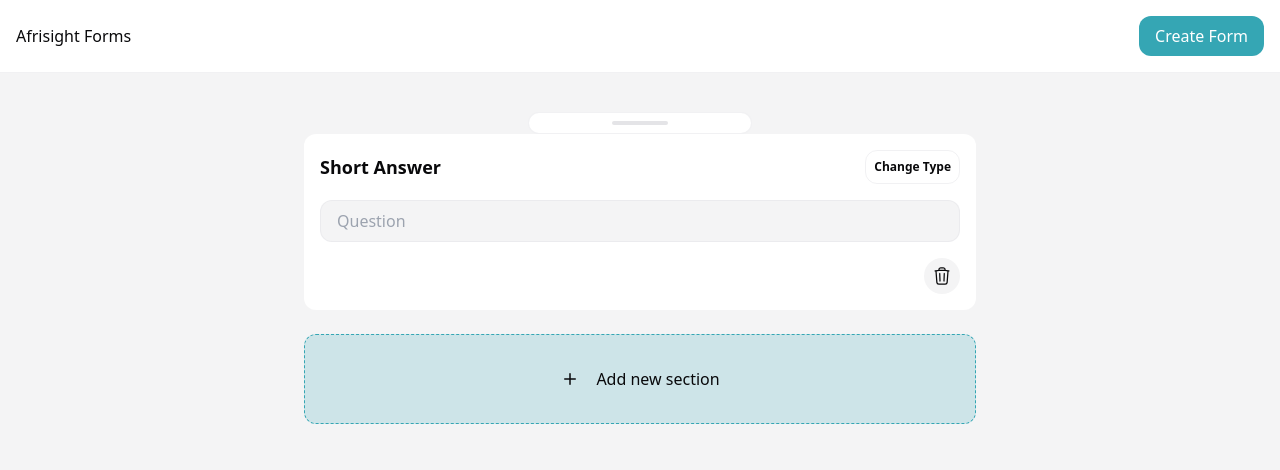
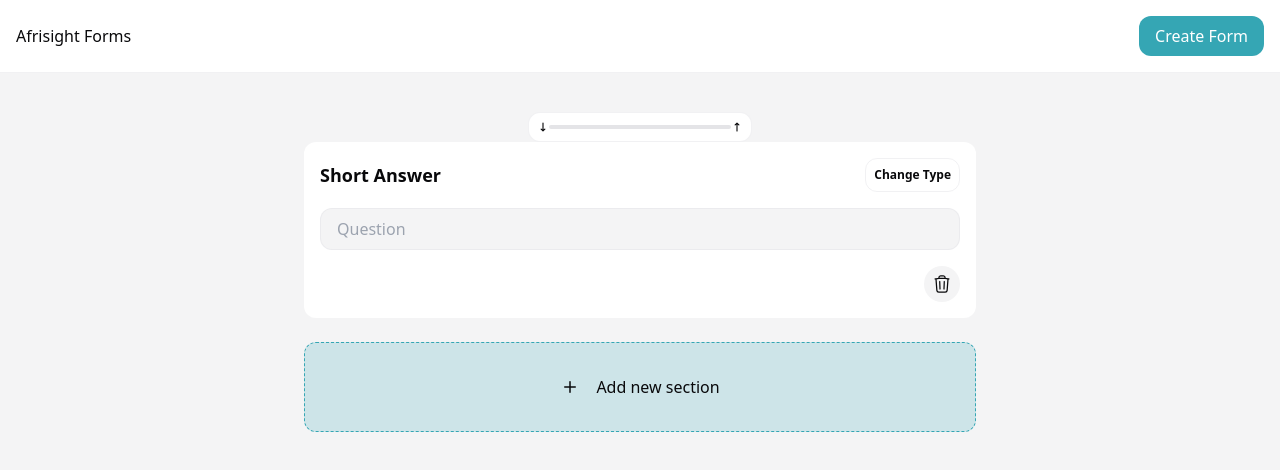
Before and after one commit to tatendabakozw/afrisight-forms, a Next.js app: page / in a window 1280 px wide. Both pictures are taken after a click on the button "Add new section". Shown: the top 470 px of the page. Built offline with nearby package versions, Linux system fonts and the light colour scheme.

Commit message:
feat: added date picker optiin

```diff
--- a/src/components/sortable-item/SortableItem.tsx
+++ b/src/components/sortable-item/SortableItem.tsx
@@ -1,6 +1,7 @@
 import React from "react";
 import { useSortable } from "@dnd-kit/sortable";
 import { CSS } from "@dnd-kit/utilities";
+import { ArrowLongDownIcon, ArrowLongUpIcon } from "@heroicons/react/16/solid";
 
 export function SortableItem(props: any) {
   const { attributes, listeners, setNodeRef, transform, transition } =
@@ -19,7 +20,11 @@ export function SortableItem(props: any) {
         style={{ touchAction: "none" }}
         className="cursor-move p-2 bg-white  border border-zinc-200/50 rounded-xl w-1/3 mx-auto"
       >
-        <div className="w-14 p-[2px] rounded-full  bg-zinc-200 mx-auto" />
+        <div className="flex w-full flex flex-row items-center">
+          <ArrowLongDownIcon height={12} width={12} />
+          <div className=" flex-1 h-1 rounded-full  bg-zinc-200 mx-auto" />
+          <ArrowLongUpIcon height={12} width={12} />
+        </div>
       </div>
       {props.children}
     </div>
```
